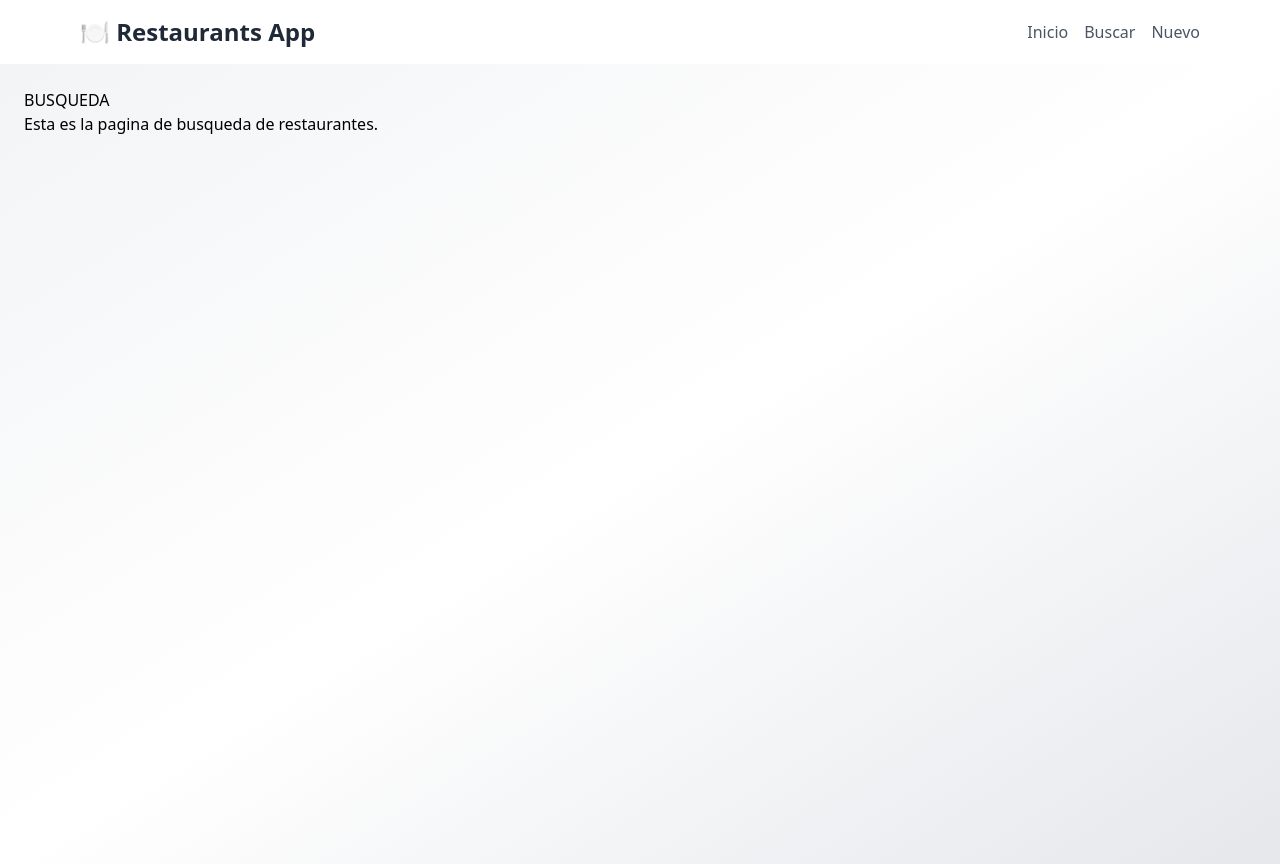
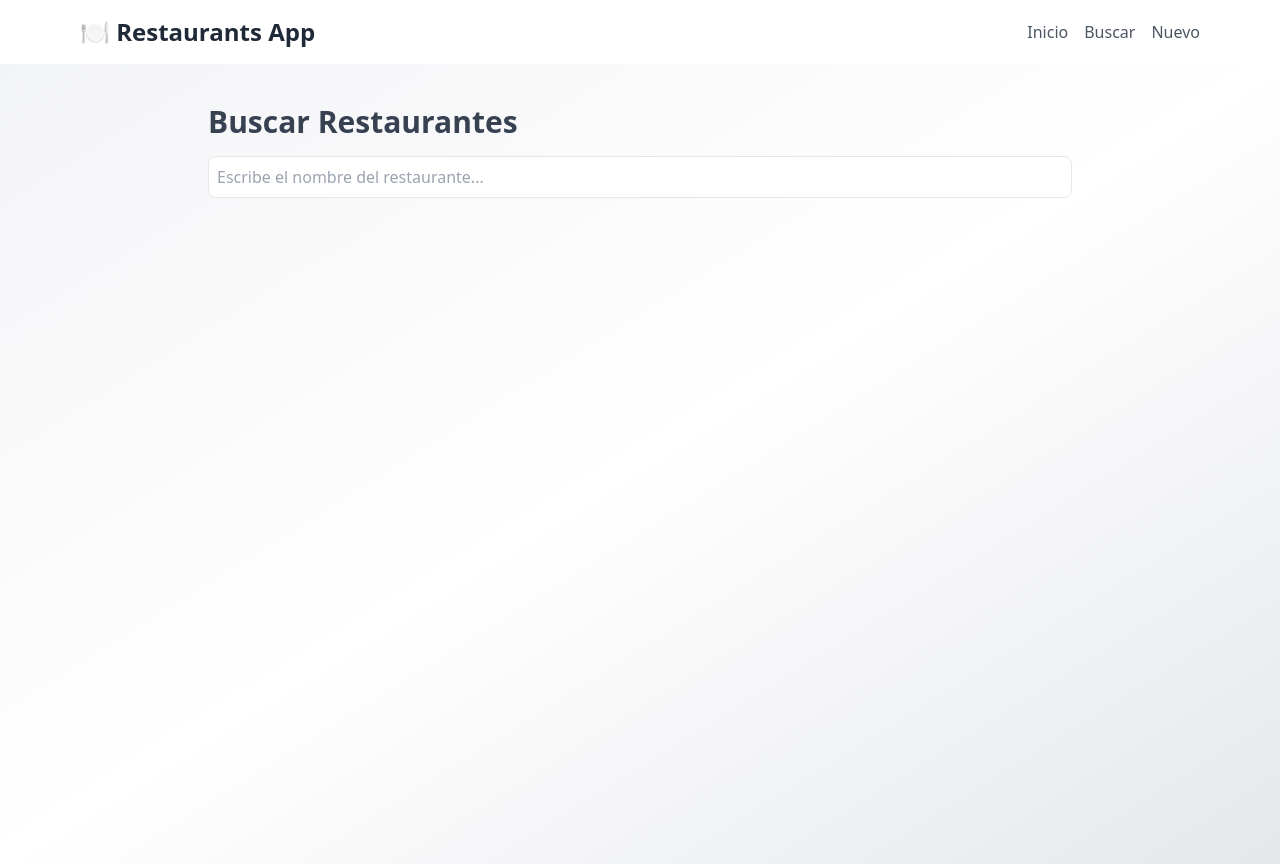
Before and after one commit to Ingenieria-Web-I/Restaurants-App, a React (Vite) app: page /search in a window 1280 px wide. Built offline with nearby package versions, Linux system fonts and the light colour scheme.

Commit message:
Update Search.jsx

```diff
--- a/src/pages/Search.jsx
+++ b/src/pages/Search.jsx
@@ -1,9 +1,54 @@
+import { useState } from "react";
+import restaurants from "../data/restaurants";
+
 function Search() {
+  const [query, setQuery] = useState("");
+
+  const filteredRestaurants = restaurants.filter((rest) =>
+    rest.name.toLowerCase().includes(query.toLowerCase())
+  );
+
   return (
-    <div className="">
-      <h1>BUSQUEDA</h1>
-        <p>Esta es la pagina de busqueda de restaurantes.</p>
+    <div className="max-w-4xl mx-auto p-4">
+      <h1 className="text-3xl font-bold mb-4 text-gray-700">Buscar Restaurantes</h1>
+
+      <input
+        type="text"
+        placeholder="Escribe el nombre del restaurante..."
+        className="w-full p-2 border rounded-lg mb-6"
+        value={query}
+        onChange={(e) => setQuery(e.target.value)}
+      />
+
+      {query !== "" && (
+        <>
+          {filteredRestaurants.length > 0 ? (
+            <div className="grid grid-cols-1 sm:grid-cols-2 gap-4">
+              {filteredRestaurants.map((rest) => (
+                <div
+                  key={rest.id}
+                  className="bg-white rounded-lg shadow-md overflow-hidden"
+                >
+                  <img
+                    src={rest.image}
+                    alt={rest.name}
+                    className="h-40 w-full object-cover"
+                  />
+                  <div className="p-4">
+                    <h2 className="text-xl font-bold text-gray-700">{rest.name}</h2>
+                    <p className="text-gray-500 text-sm">{rest.description}</p>
+                    <p className="text-gray-400 text-sm">{rest.address}</p>
+                  </div>
+                </div>
+              ))}
+            </div>
+          ) : (
+            <p className="text-gray-500">No se encontraron restaurantes.</p>
+          )}
+        </>
+      )}
     </div>
   );
 }
+
 export default Search;
```
